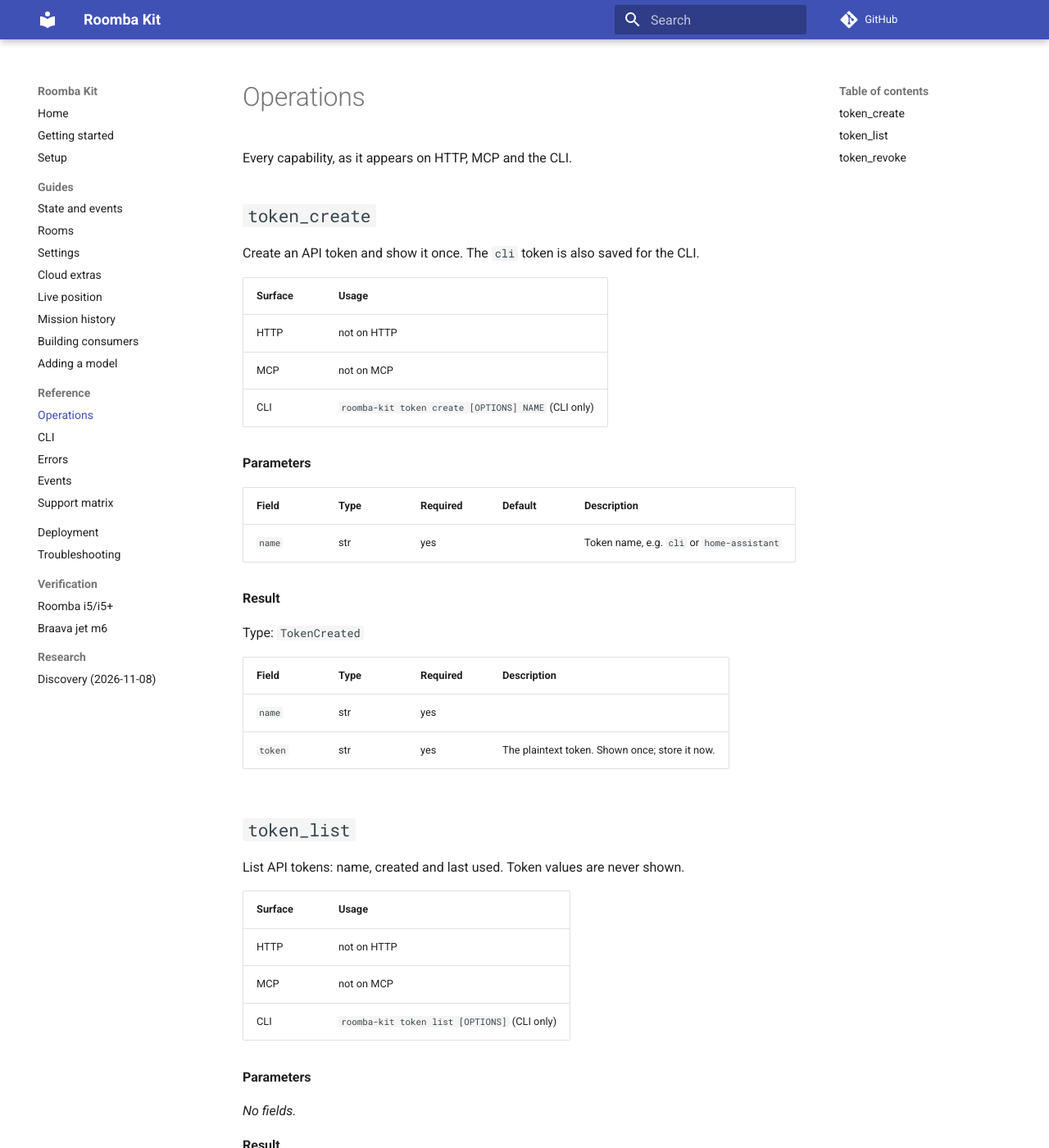
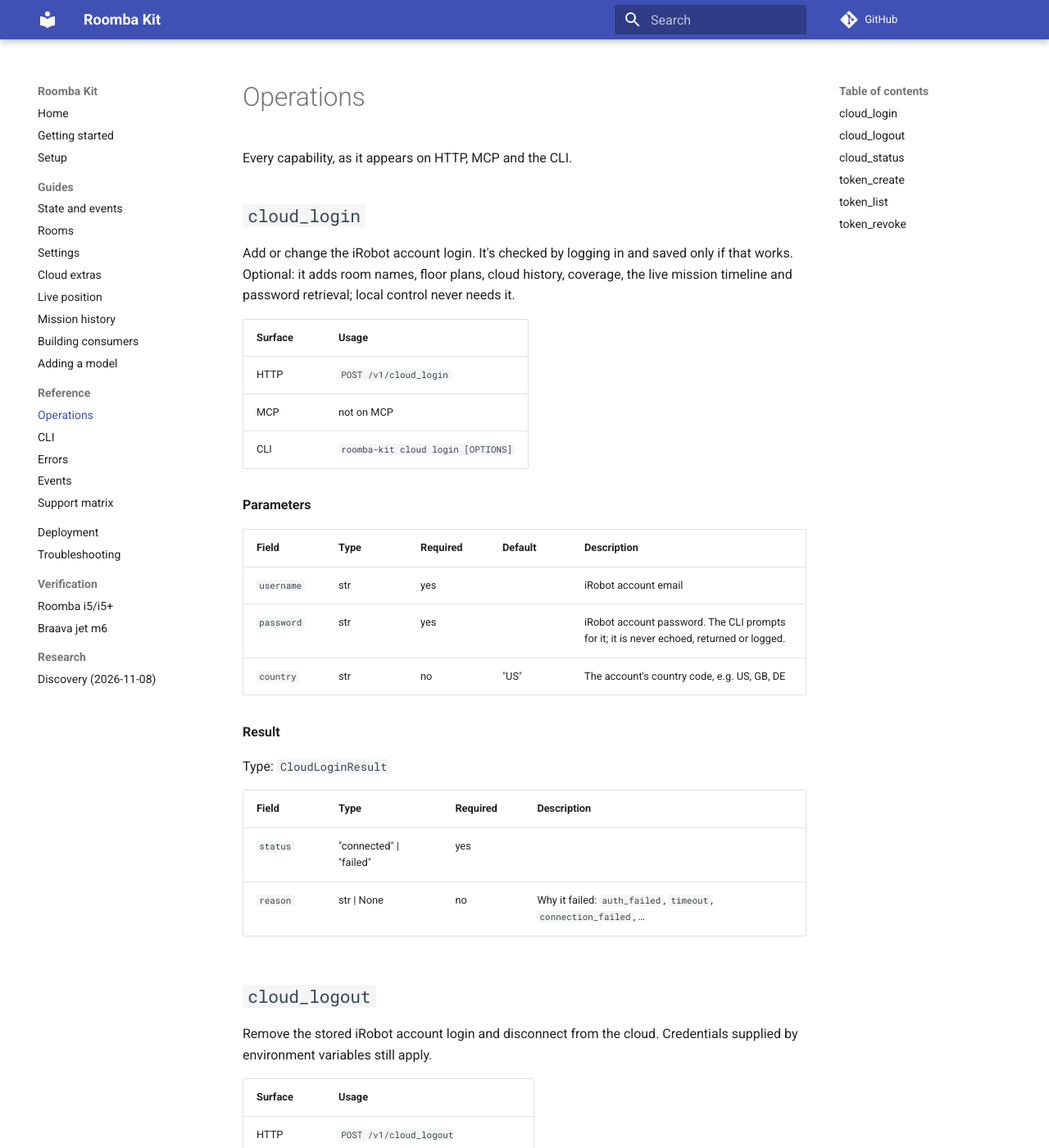
Before and after one commit to Hfish21/roomba-kit, an MkDocs documentation site: the page built from docs/reference/operations.md, in a window 1280 px wide and 1400 px high. Shown: the whole window at 82% size. Built offline with MkDocs 1.6.1 and Material for MkDocs 9.7.7, drawn with Linux system fonts in a browser that asks for light colours; comment, search, counter and statistics services are not loaded; some of the changed text lies outside the part shown.

Commit message:
Regenerate reference docs
Co-Authored-By: Claude Opus 5.5 <noreply@anthropic.com>

```diff
--- a/docs/reference/operations.md
+++ b/docs/reference/operations.md
@@ -3,6 +3,81 @@
 # Operations
 
 Every capability, as it appears on HTTP, MCP and the CLI.
+
+## `cloud_login`
+
+Add or change the iRobot account login. It's checked by logging in and saved only if that works. Optional: it adds room names, floor plans, cloud history, coverage, the live mission timeline and password retrieval; local control never needs it.
+
+| Surface | Usage |
+|---|---|
+| HTTP | `POST /v1/cloud_login` |
+| MCP | not on MCP |
+| CLI | `roomba-kit cloud login [OPTIONS]` |
+
+**Parameters**
+
+| Field | Type | Required | Default | Description |
+|---|---|---|---|---|
+| `username` | str | yes |  | iRobot account email |
+| `password` | str | yes |  | iRobot account password. The CLI prompts for it; it is never echoed, returned or logged. |
+| `country` | str | no | "US" | The account's country code, e.g. US, GB, DE |
+
+**Result**
+
+Type: `CloudLoginResult`
+
+| Field | Type | Required | Description |
+|---|---|---|---|
+| `status` | "connected" \| "failed" | yes |  |
+| `reason` | str \| None | no | Why it failed: `auth_failed`, `timeout`, `connection_failed`, … |
+
+## `cloud_logout`
+
+Remove the stored iRobot account login and disconnect from the cloud. Credentials supplied by environment variables still apply.
+
+| Surface | Usage |
+|---|---|
+| HTTP | `POST /v1/cloud_logout` |
+| MCP | tool `cloud_logout` |
+| CLI | `roomba-kit cloud logout [OPTIONS]` |
+
+**Parameters**
+
+_No fields._
+
+**Result**
+
+Type: `CloudStatus`
+
+| Field | Type | Required | Description |
+|---|---|---|---|
+| `status` | "connected" \| "unavailable" \| "not_configured" | yes |  |
+| `reason` | str \| None | no |  |
+| `last_ok` | datetime \| None | no |  |
+
+## `cloud_status`
+
+The cloud subsystem's status: `connected`, `unavailable` (with a reason) or `not_configured`, and when it last worked.
+
+| Surface | Usage |
+|---|---|
+| HTTP | `GET /v1/cloud_status` |
+| MCP | tool `cloud_status` |
+| CLI | `roomba-kit cloud status [OPTIONS]` |
+
+**Parameters**
+
+_No fields._
+
+**Result**
+
+Type: `CloudStatus`
+
+| Field | Type | Required | Description |
+|---|---|---|---|
+| `status` | "connected" \| "unavailable" \| "not_configured" | yes |  |
+| `reason` | str \| None | no |  |
+| `last_ok` | datetime \| None | no |  |
 
 ## `token_create`
 
```
Also changed, not shown: docs/reference/cli.md (+59 -0 lines).
